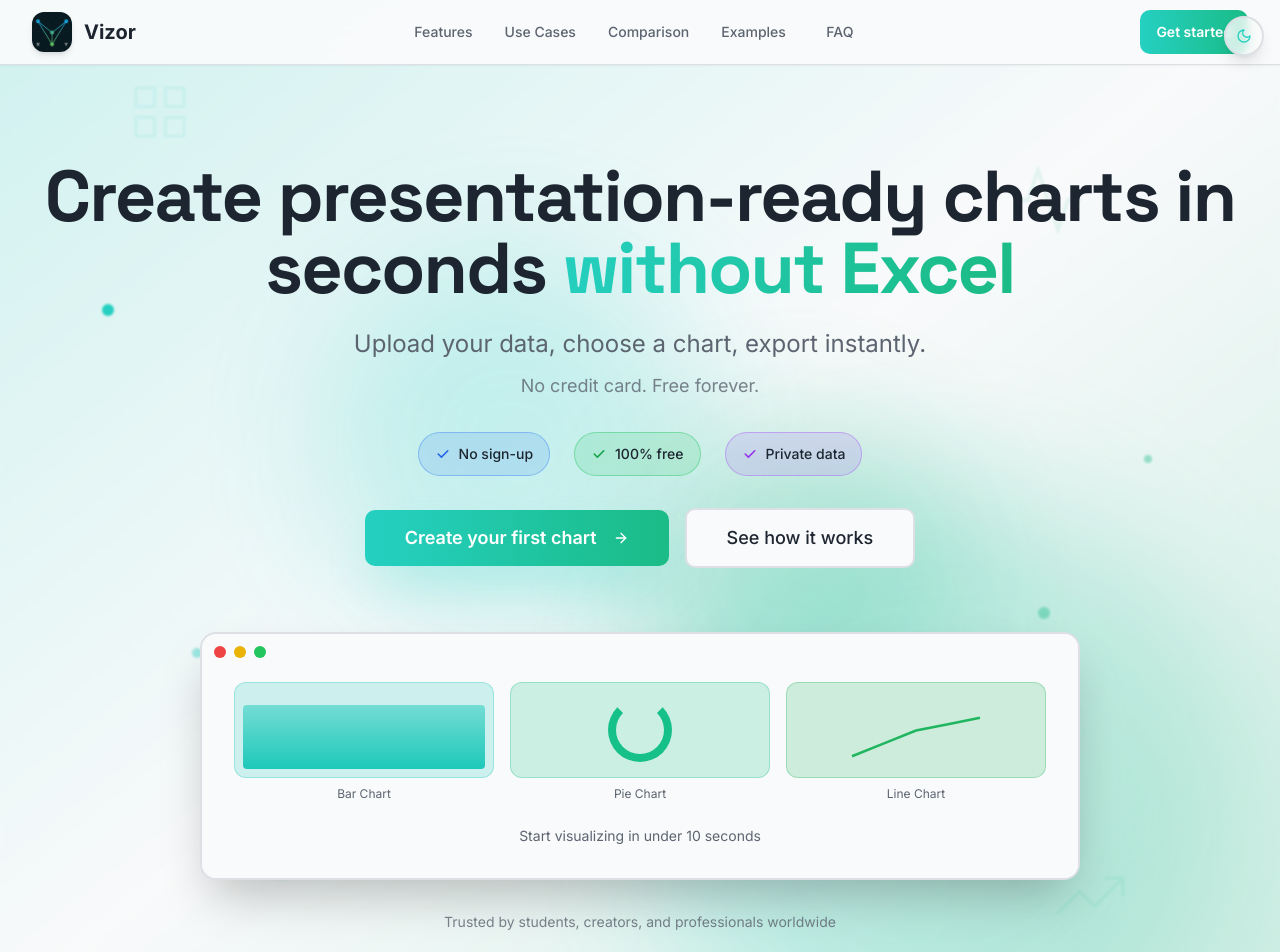
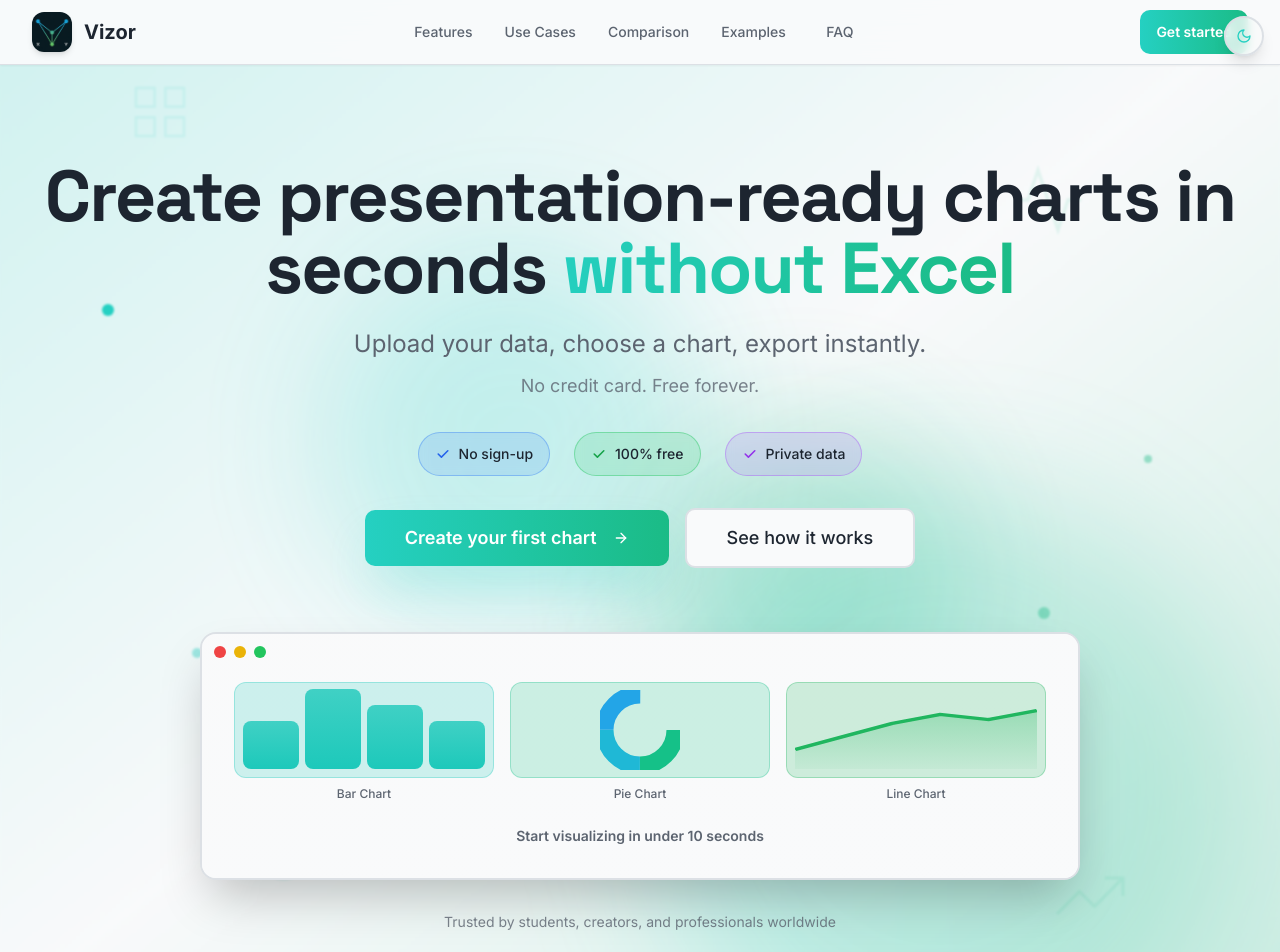
Before and after one commit to PiyushPapaya/Vizor, a React (Vite) app: page / in a window 1280 px wide. Shown: the top 952 px of the page. Built offline with nearby package versions, Linux system fonts and the light colour scheme.

Commit message:
Improve demo chart visuals with filled elements

```diff
--- a/src/components/landing/Hero.tsx
+++ b/src/components/landing/Hero.tsx
@@ -141,28 +141,49 @@ export default function Hero() {
             </div>
             <div className="pt-10 sm:pt-12 pb-6 sm:pb-8 px-4 sm:px-8 bg-gradient-to-br from-muted/50 to-background">
               <div className="grid grid-cols-3 gap-2 sm:gap-4">
+                {/* Bar Chart */}
                 <div className="space-y-1.5 sm:space-y-2">
-                  <div className="h-16 sm:h-20 md:h-24 bg-chart-1/20 rounded-lg border border-chart-1/30 flex items-end p-1.5 sm:p-2">
-                    <div className="w-full h-10 sm:h-12 md:h-16 bg-gradient-to-t from-chart-1 to-chart-1/50 rounded"></div>
+                  <div className="h-16 sm:h-20 md:h-24 bg-chart-1/20 rounded-lg border border-chart-1/30 flex items-end justify-center gap-1 sm:gap-1.5 p-1.5 sm:p-2">
+                    <div className="flex-1 h-8 sm:h-10 md:h-12 bg-gradient-to-t from-chart-1 to-chart-1/80 rounded-sm"></div>
+                    <div className="flex-1 h-12 sm:h-16 md:h-20 bg-gradient-to-t from-chart-1 to-chart-1/80 rounded-sm"></div>
+                    <div className="flex-1 h-10 sm:h-12 md:h-16 bg-gradient-to-t from-chart-1 to-chart-1/80 rounded-sm"></div>
+                    <div className="flex-1 h-6 sm:h-8 md:h-12 bg-gradient-to-t from-chart-1 to-chart-1/80 rounded-sm"></div>
                   </div>
-                  <div className="text-[10px] sm:text-xs text-center text-muted-foreground">Bar Chart</div>
+                  <div className="text-[10px] sm:text-xs text-center text-muted-foreground font-medium">Bar Chart</div>
                 </div>
+
+                {/* Pie Chart */}
                 <div className="space-y-1.5 sm:space-y-2">
                   <div className="h-16 sm:h-20 md:h-24 bg-chart-2/20 rounded-lg border border-chart-2/30 flex items-center justify-center p-1.5 sm:p-2">
-                    <div className="w-10 h-10 sm:w-12 sm:h-12 md:w-16 md:h-16 rounded-full border-4 sm:border-6 md:border-8 border-chart-2 border-t-transparent"></div>
+                    <div className="relative w-12 h-12 sm:w-14 sm:h-14 md:w-20 md:h-20">
+                      <svg className="w-full h-full" viewBox="0 0 36 36">
+                        <circle cx="18" cy="18" r="15.915" fill="none" stroke="currentColor" strokeWidth="8" strokeDasharray="25 100" className="text-chart-2" />
+                        <circle cx="18" cy="18" r="15.915" fill="none" stroke="currentColor" strokeWidth="8" strokeDasharray="25 100" strokeDashoffset="-25" className="text-chart-4" />
+                        <circle cx="18" cy="18" r="15.915" fill="none" stroke="currentColor" strokeWidth="8" strokeDasharray="25 100" strokeDashoffset="-50" className="text-chart-5" />
+                      </svg>
+                    </div>
                   </div>
-                  <div className="text-[10px] sm:text-xs text-center text-muted-foreground">Pie Chart</div>
+                  <div className="text-[10px] sm:text-xs text-center text-muted-foreground font-medium">Pie Chart</div>
                 </div>
+
+                {/* Line Chart */}
                 <div className="space-y-1.5 sm:space-y-2">
                   <div className="h-16 sm:h-20 md:h-24 bg-chart-3/20 rounded-lg border border-chart-3/30 flex items-end p-1.5 sm:p-2">
-                    <svg className="w-full h-10 sm:h-12 md:h-16" viewBox="0 0 100 50">
-                      <polyline points="0,40 25,30 50,20 75,15 100,10" stroke="currentColor" strokeWidth="2" fill="none" className="text-chart-3" />
+                    <svg className="w-full h-full" viewBox="0 0 100 60" preserveAspectRatio="none">
+                      <defs>
+                        <linearGradient id="lineGradient" x1="0%" y1="0%" x2="0%" y2="100%">
+                          <stop offset="0%" style={{ stopColor: 'currentColor', stopOpacity: 0.3 }} className="text-chart-3" />
+                          <stop offset="100%" style={{ stopColor: 'currentColor', stopOpacity: 0.05 }} className="text-chart-3" />
+                        </linearGradient>
+                      </defs>
+                      <polyline points="0,45 20,35 40,25 60,18 80,22 100,15" stroke="currentColor" strokeWidth="2.5" fill="none" className="text-chart-3" />
+                      <polygon points="0,45 20,35 40,25 60,18 80,22 100,15 100,60 0,60" fill="url(#lineGradient)" className="text-chart-3" />
                     </svg>
                   </div>
-                  <div className="text-[10px] sm:text-xs text-center text-muted-foreground">Line Chart</div>
+                  <div className="text-[10px] sm:text-xs text-center text-muted-foreground font-medium">Line Chart</div>
                 </div>
               </div>
-              <p className="text-center text-xs sm:text-sm text-muted-foreground mt-4 sm:mt-6">Start visualizing in under 10 seconds</p>
+              <p className="text-center text-xs sm:text-sm font-semibold text-muted-foreground mt-4 sm:mt-6">Start visualizing in under 10 seconds</p>
             </div>
           </div>
         </div>
```
